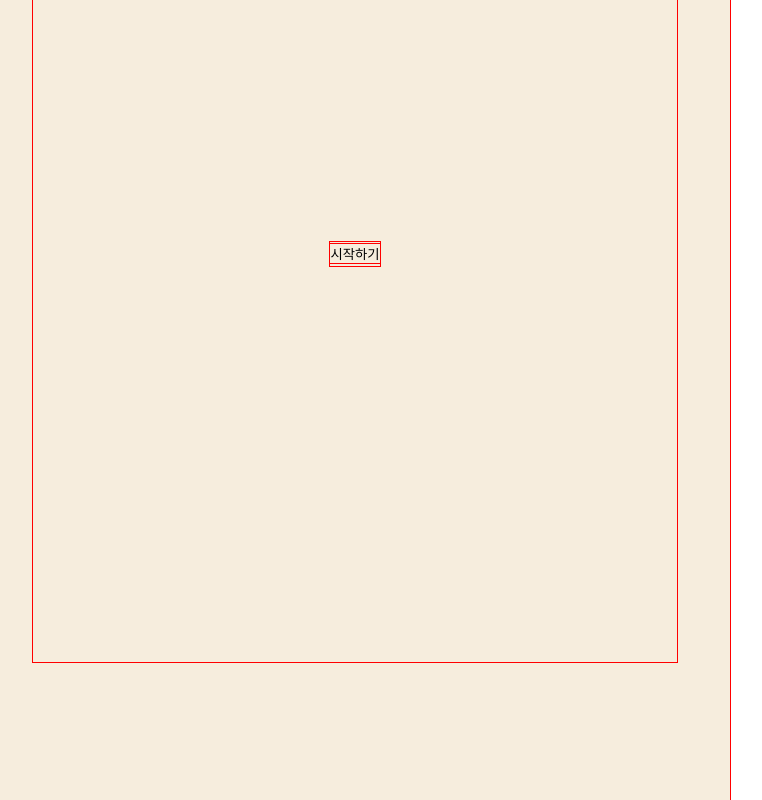
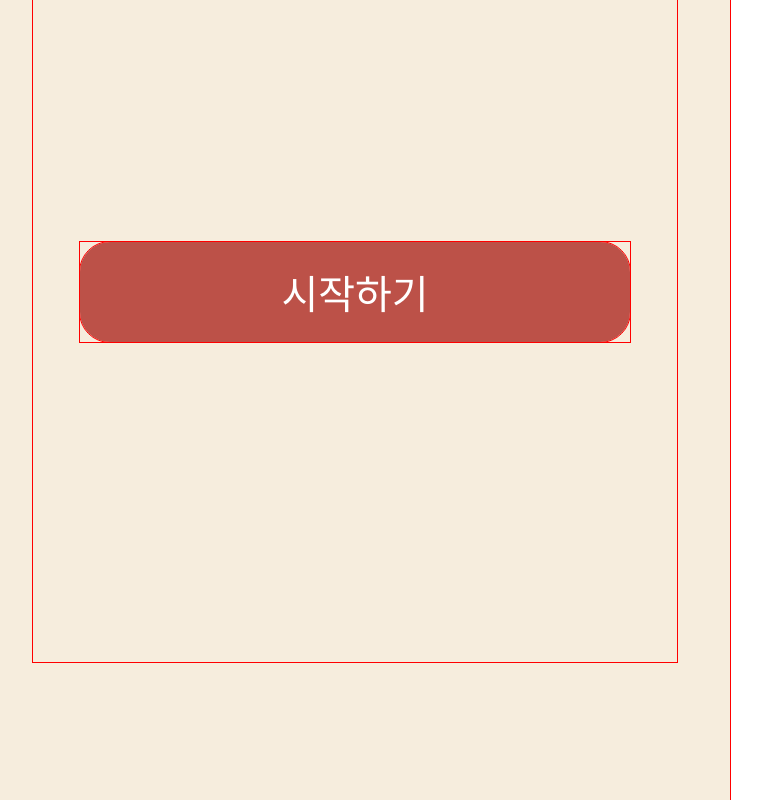
Before and after one commit to devBuzz142/numanku-fe, a React (Create React App) app: page /make/intro in a window 1280 px wide. Shown: the part 824-1624 px from the top of the page, without its empty margins (20-782 px from the left). Built offline with nearby package versions, Linux system fonts and the light colour scheme; a web font is replaced by a local one.

Commit message:
feat: button componenet

```diff
--- a/src/commons/style/GlobalStyle.jsx
+++ b/src/commons/style/GlobalStyle.jsx
@@ -4,6 +4,14 @@ const GlobalStyle = () => {
   return (
     <Global
       styles={css`
+        @font-face {
+          font-family: 'EF_jejudoldam';
+          src: url('https://cdn.jsdelivr.net/gh/projectnoonnu/noonfonts_2210-EF@1.0/EF_jejudoldam.woff2')
+            format('woff2');
+          font-weight: normal;
+          font-style: normal;
+        }
+
         * {
           position: relative;
 
@@ -12,6 +20,8 @@ const GlobalStyle = () => {
           border: none;
 
           outline: 1px solid red;
+
+          font-family: 'EF_jejudoldam', sans-serif;
         }
 
         *,
--- /dev/null
+++ b/src/components/Button/Button.jsx
@@ -0,0 +1,7 @@
+import * as S from './Button.style';
+
+const Button = ({ children, ...props }) => (
+  <S.Button {...props}>{children}</S.Button>
+);
+
+export default Button;
--- /dev/null
+++ b/src/components/Button/Button.style.jsx
@@ -0,0 +1,18 @@
+import styled from '@emotion/styled';
+
+export const Button = styled.button`
+  width: ${(props) => props.width}px;
+  height: ${(props) => props.height}px;
+
+  border-radius: 30px;
+
+  padding-top: 20px;
+  padding-bottom: 20px;
+
+  background-color: #bc5148;
+  color: #ffffff;
+
+  font-size: 40px;
+  font-style: normal;
+  font-weight: 400;
+`;
--- a/src/pages/MakeIntroPage/MakeIntroPage.jsx
+++ b/src/pages/MakeIntroPage/MakeIntroPage.jsx
@@ -1,7 +1,11 @@
+import { useNavigate } from 'react-router-dom';
+import Button from '../../components/Button/Button';
 import Logo from '../../components/Logo/Logo';
 import * as S from './MakeIntroPage.style';
 
 const MakeIntroPage = () => {
+  const navigate = useNavigate();
+
   return (
     <S.MakeIntroPagerContaienr>
       <S.LogoConatiner>
@@ -9,7 +13,14 @@ const MakeIntroPage = () => {
       </S.LogoConatiner>
       <S.MainContainer>
         <S.ButtonWrapper>
-          <button type="button">시작하기</button>
+          <Button
+            type="button"
+            width={550}
+            height={100}
+            onClick={() => navigate('/make/info')}
+          >
+            시작하기
+          </Button>
         </S.ButtonWrapper>
       </S.MainContainer>
     </S.MakeIntroPagerContaienr>
```
